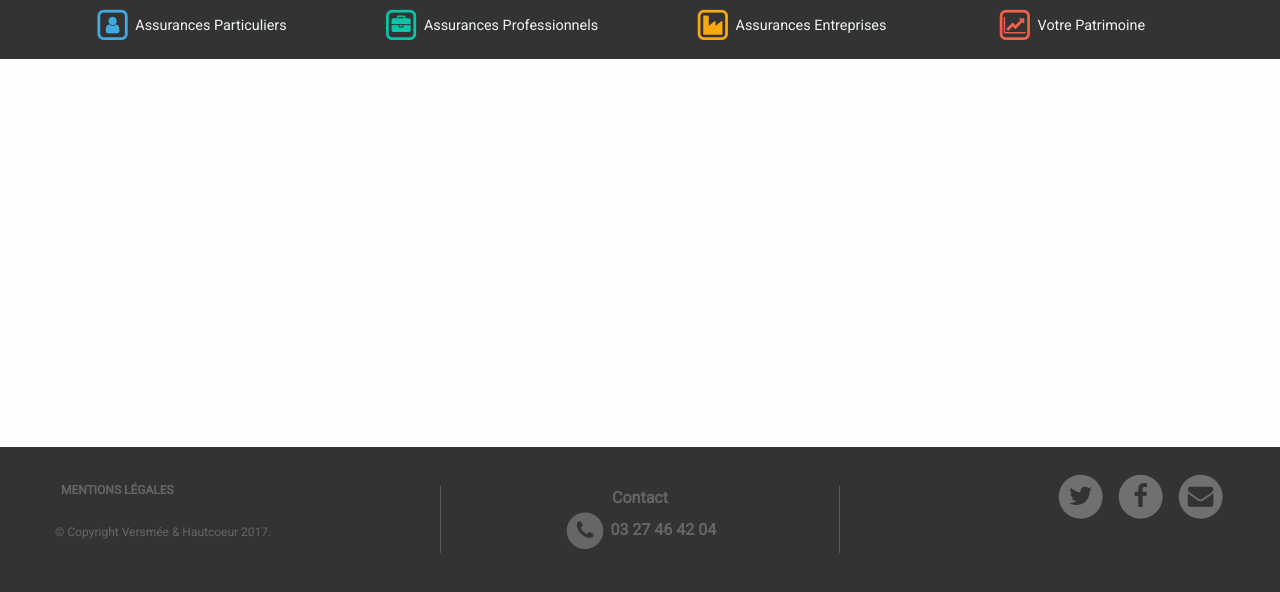
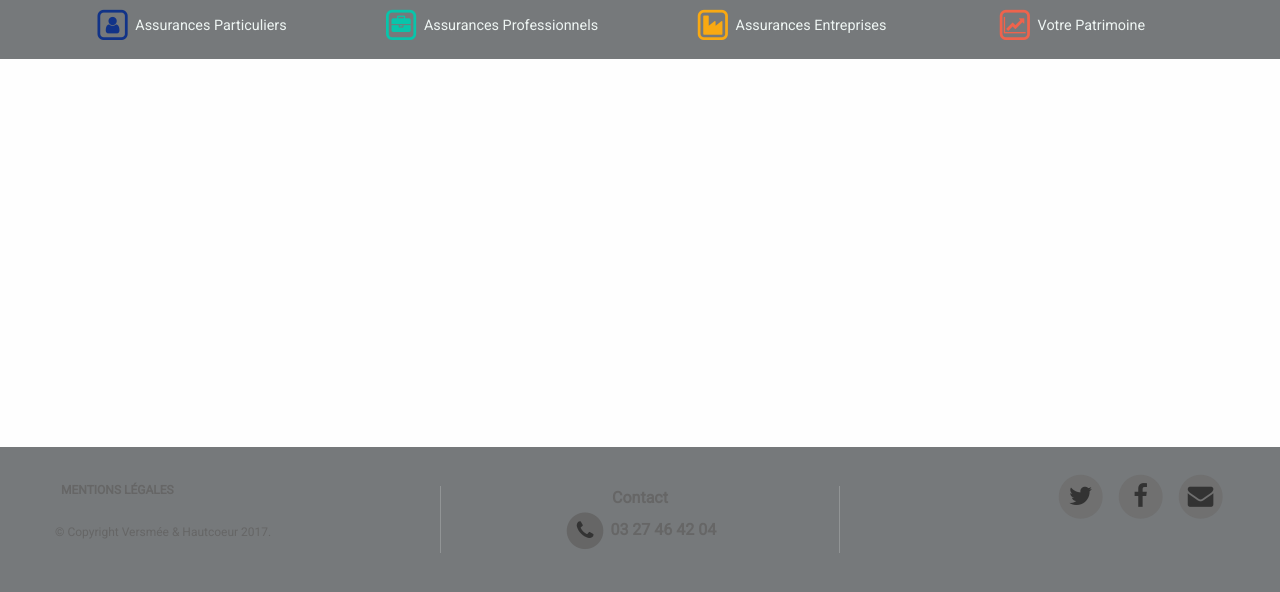
Before and after one commit to AlexandreVersmee/vha, a PHP site: page / in a window 1280 px wide. Shown: the part 208-800 px from the top of the page. Run offline with PHP 8.4, Linux system fonts and the light colour scheme; style sheets or scripts are compiled from the project's sources; some web fonts are replaced.

Commit message:
test couleur

```diff
--- a/styles/css/footer.css
+++ b/styles/css/footer.css
@@ -7,7 +7,7 @@ $patrimoine: #3b038a;*/
 ========================================================================== */
 footer {
   text-align: center;
-  background: #333333;
+  background: #76797b;
   padding: 24px 10px;
   margin-top: 30px;
 }
--- a/styles/css/header.css
+++ b/styles/css/header.css
@@ -33,7 +33,7 @@ $patrimoine: #3b038a;*/
   padding: 7px 0 !important;
   font-size: 90%;
   color: #EEF5F3;
-  background: #333333;
+  background: #76797b;
 }
 .underHeader-contact-informations a {
   color: #004CD9;
@@ -42,7 +42,7 @@ $patrimoine: #3b038a;*/
   text-decoration: dotted;
 }
 .underHeader-contact-informations .particulier {
-  color: #40ABE3;
+  color: #113388;
 }
 .underHeader-contact-informations .professionnels {
   color: #07C5AB;
@@ -103,7 +103,7 @@ $patrimoine: #3b038a;*/
     display: block;
   }
   .barreSoulignement.particuliersBarreSoulignementCouleur {
-    background-color: #40ABE3;
+    background-color: #113388;
   }
   .barreSoulignement.professionnelsBarreSoulignementCouleur {
     background-color: #07C5AB;
--- a/styles/scss/_variables.scss
+++ b/styles/scss/_variables.scss
@@ -3,7 +3,7 @@
 $professionnels: #ce0037;
 $entreprise: #004f24;
 $patrimoine: #3b038a;*/
-$particulier: #40ABE3;
+$particulier: #113388;
 $professionnels: #07C5AB;
 $entreprise: #F9A912;
 $patrimoine: #EF634C;
@@ -15,4 +15,4 @@ $background-color-header: #FFFFFF;
 // Footer
 $font-color-social-bg: #707070;
 $font-color-social-icon: #333333;
-$background-color-footer: #333333;
+$background-color-footer: #76797b;
```
Also changed, not shown: 1 other file.
